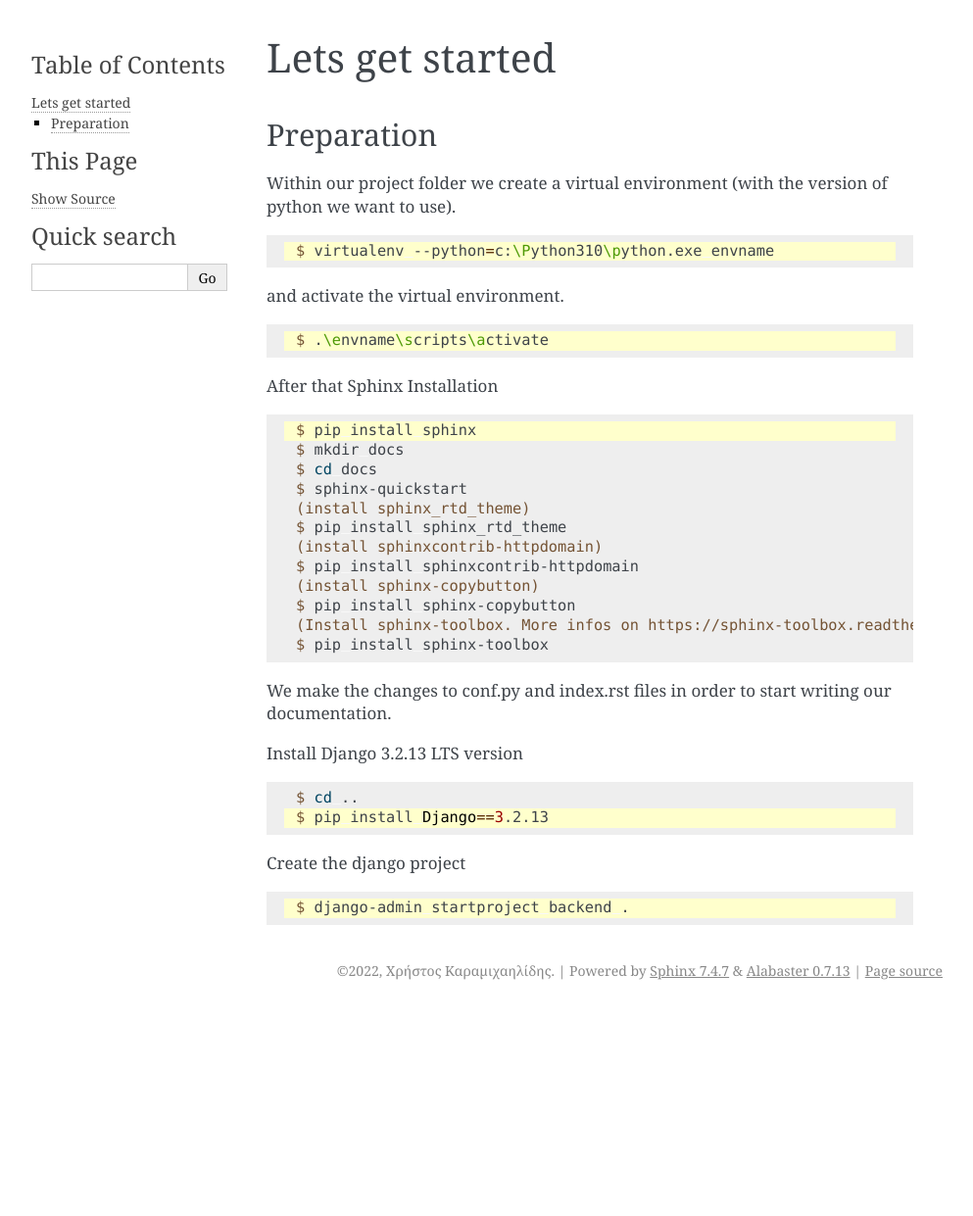
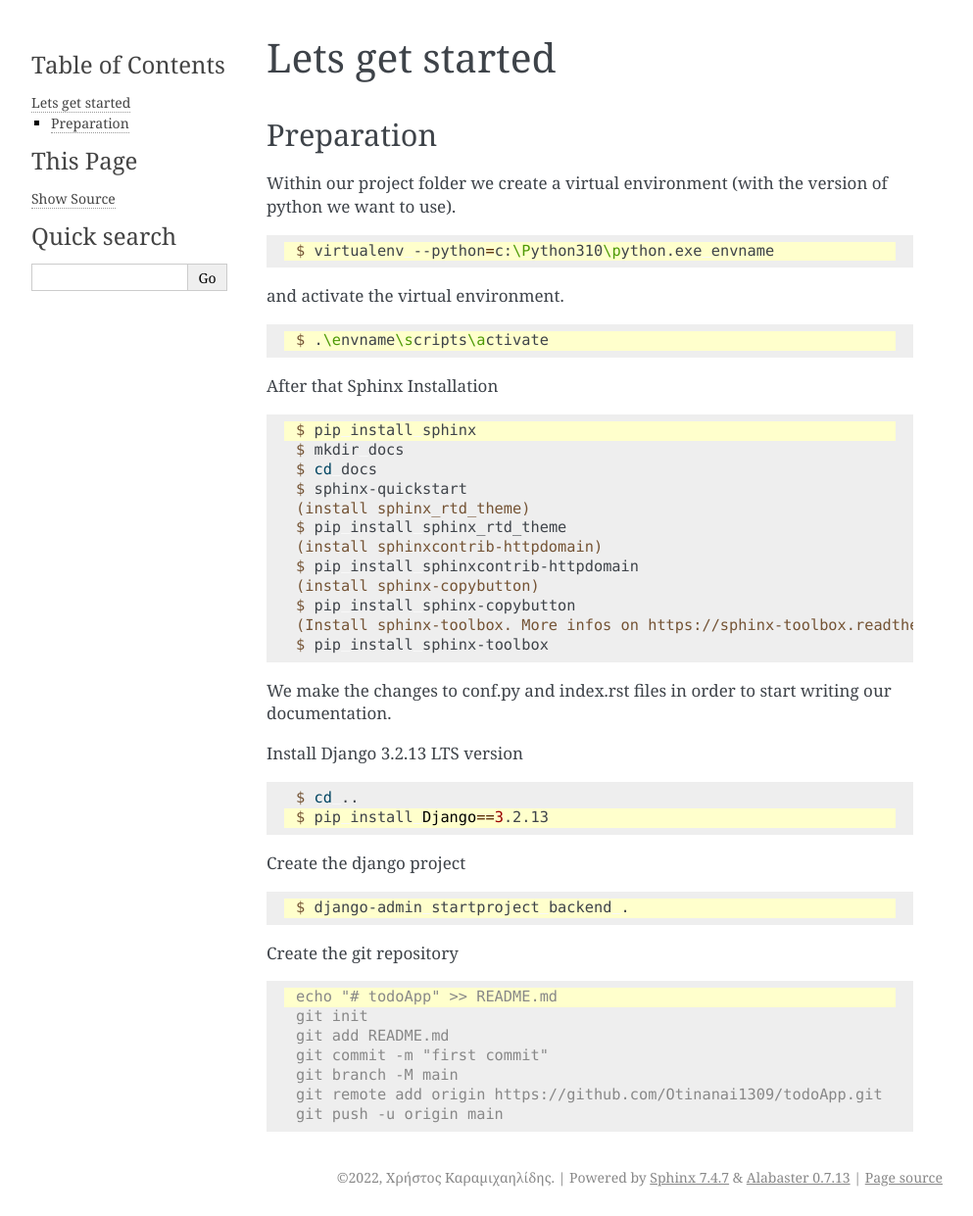
Before and after one commit to Otinanai1309/todoApp, a Sphinx documentation site: the page built from docs/startproject.rst, in a window 1280 px wide. Shown: the whole page at 98% size, without its empty margins (148-1141 px from the left). Built offline with Sphinx 7.4.7, drawn with Linux system fonts in a browser that asks for light colours; before the commit the page ends 1030 px from its top, so only the background shows below that.

```diff
--- a/docs/startproject.rst
+++ b/docs/startproject.rst
@@ -53,3 +53,17 @@
   :emphasize-lines: 1
 
   $ django-admin startproject backend .
+
+
+Create the git repository
+
+.. code-block:: console
+  :emphasize-lines: 1
+
+  echo "# todoApp" >> README.md
+  git init
+  git add README.md
+  git commit -m "first commit"
+  git branch -M main
+  git remote add origin https://github.com/Otinanai1309/todoApp.git
+  git push -u origin main
```
Also changed, not shown: 2 other files.
